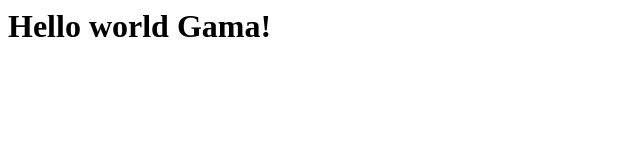
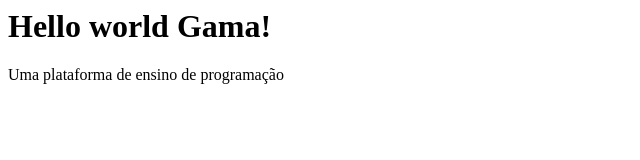
Before and after one commit to andersondantas81/gama-no-github, a plain HTML site: page index.html in a window 1280 px wide. Shown: the whole page, without its empty margins (0-640 px from the left). Drawn offline with Linux system fonts and the light colour scheme.

Commit message:
arquivo index.html atualizado novamente

```diff
--- a/index.html
+++ b/index.html
@@ -1,5 +1,6 @@
 <html>
   <body>
     <h1>Hello world Gama!</h1>
+    <p>Uma plataforma de ensino de programação</p>
   </body>
 </html>
```
